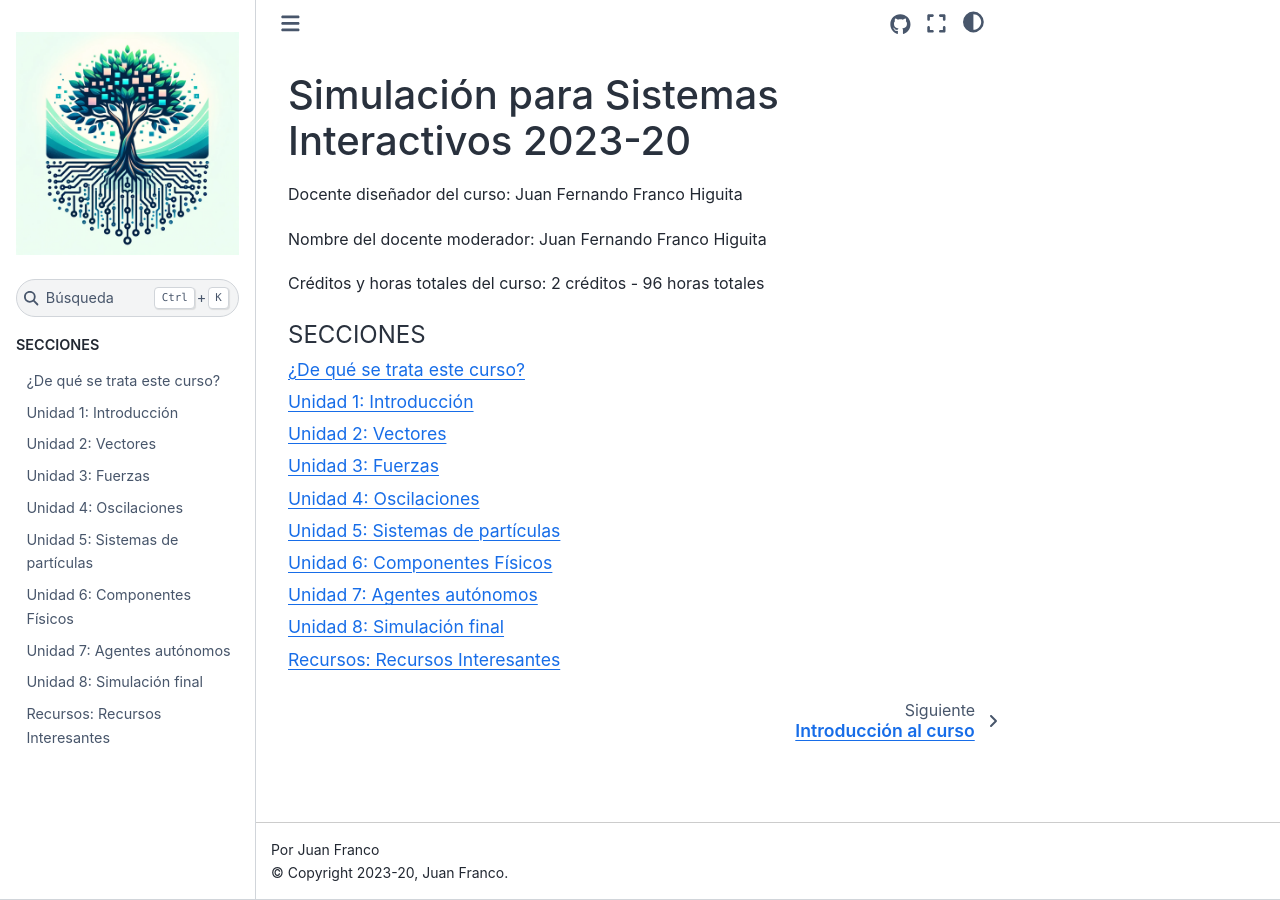
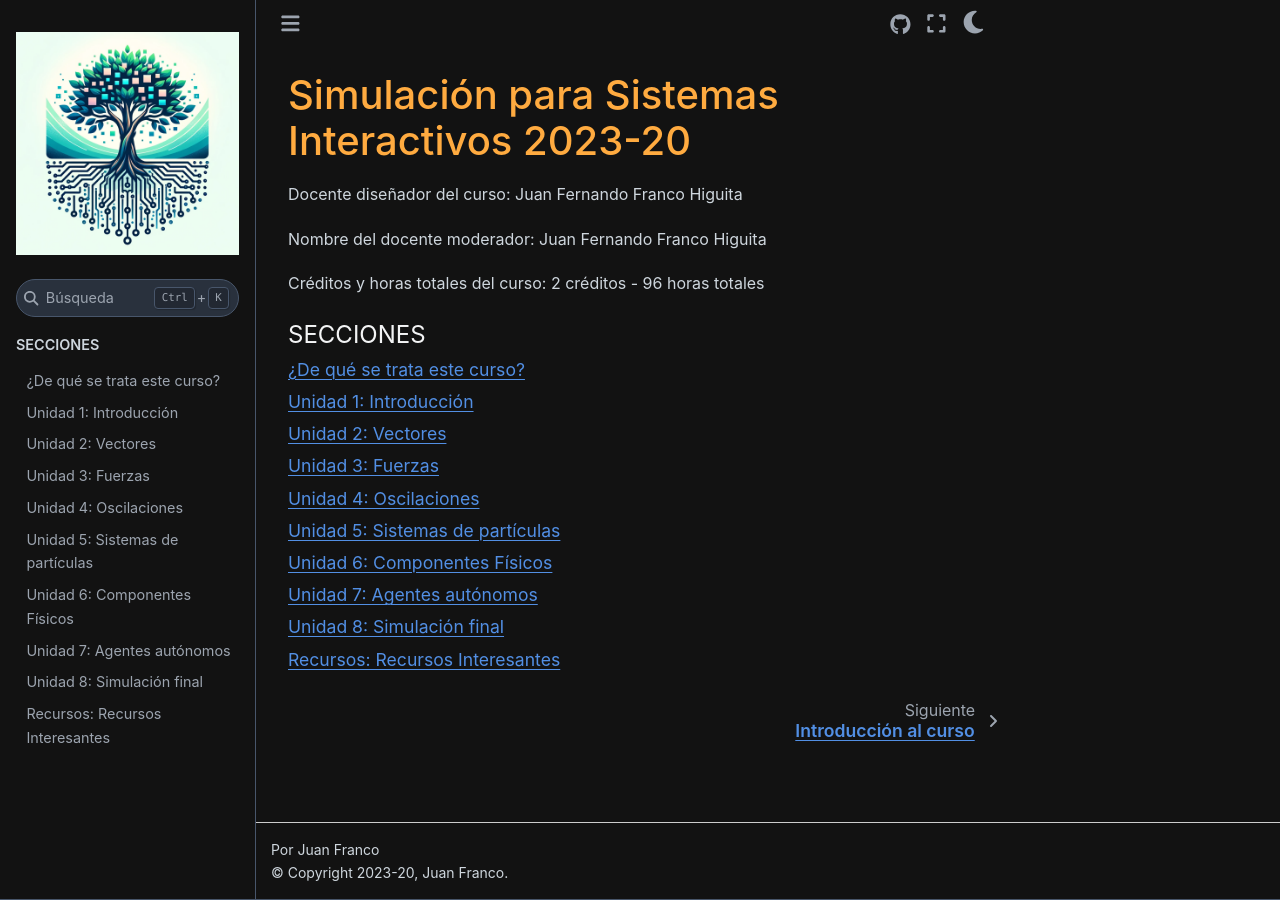
Before and after one commit to mgarcial/SimulacionInteractivos, a Sphinx documentation site: the page built from docs/index.rst, in a window 1280 px wide. Built offline with Sphinx 7.4.7 and the Sphinx Book theme 1.1.4, drawn with Linux system fonts in a browser that asks for light colours.

Commit message:
Add darkmode by deafult

```diff
--- a/docs/conf.py
+++ b/docs/conf.py
@@ -91,6 +91,10 @@ html_theme = 'sphinx_book_theme'
 # documentation.
 #
 
+html_context = {
+   "default_mode": "dark"
+}
+
 html_theme_options = {
     "navigation_with_keys" : False,
     "use_source_button": True,
@@ -101,7 +105,7 @@ html_theme_options = {
     "path_to_docs": "docs",
     "repository_branch": "main",
     "repository_provider": "github",
-     "use_download_button": False,
+     "use_download_button": False
 }
 
 # Add any paths that contain custom static files (such as style sheets) here,
@@ -109,6 +113,7 @@ html_theme_options = {
 # so a file named "default.css" will overwrite the builtin "default.css".
 html_static_path = ['_static']
 html_css_files = ['custom.css']
+html_js_files = ['set_dark_theme.js']
 
 # Custom sidebar templates, must be a dictionary that maps document names
 # to template names.
```
Also changed, not shown: docs/_static/set_dark_theme.js (added).
